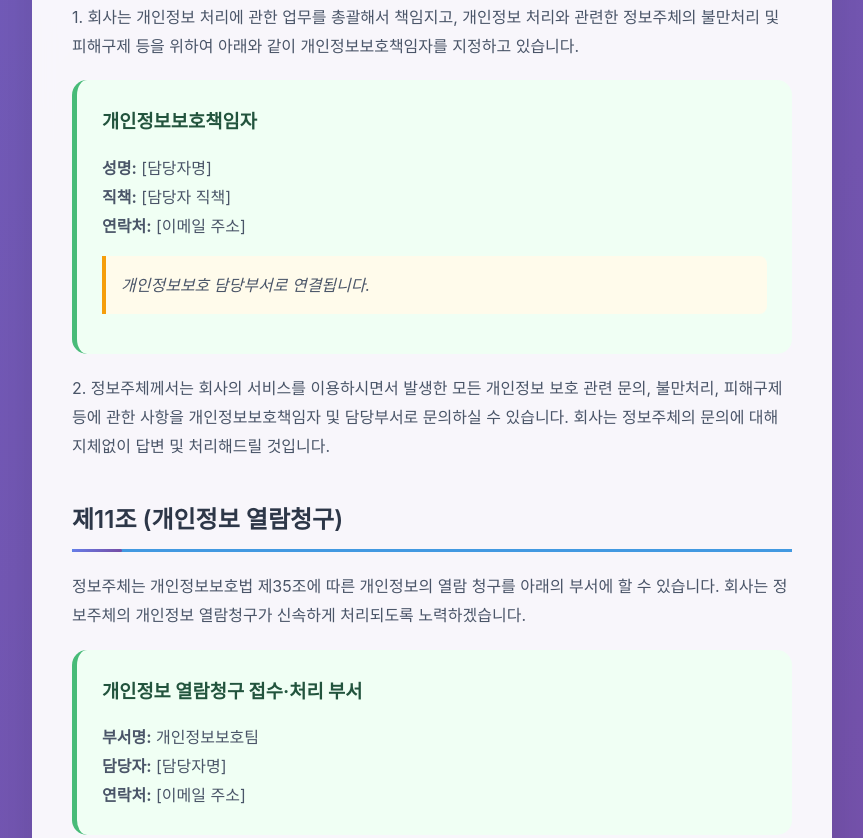
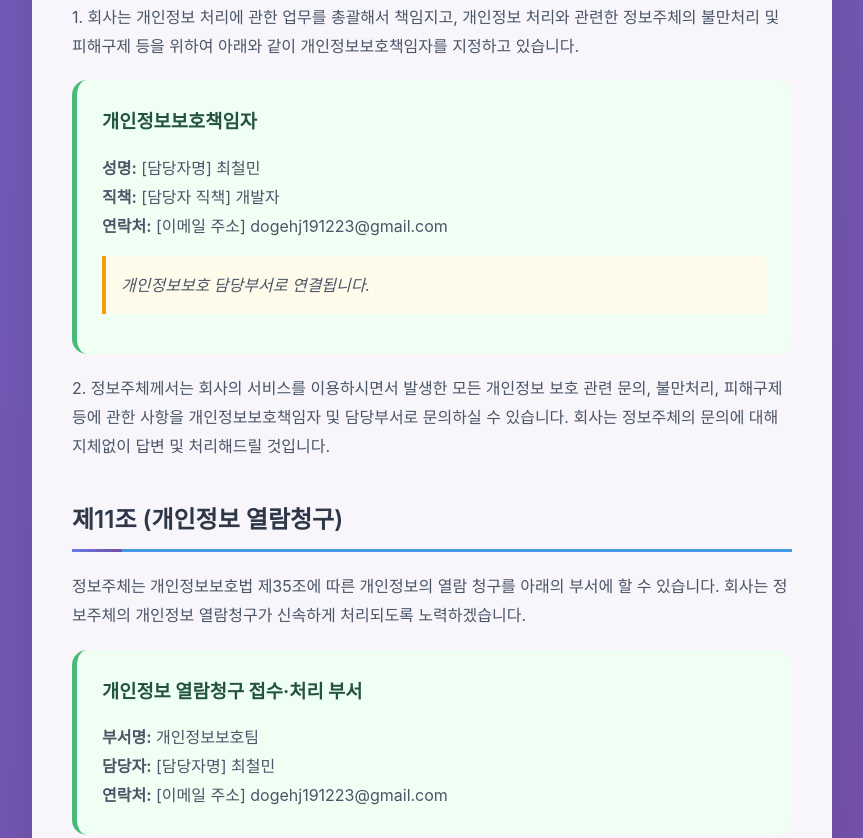
Before and after one commit to koongFan/wymepp.github.io, a plain HTML site: page index.html in a window 1280 px wide. Shown: the part 6772-7610 px from the top of the page, without its empty margins (208-1071 px from the left). Drawn offline with Linux system fonts and the light colour scheme.

Commit message:
Update index.html

```diff
--- a/index.html
+++ b/index.html
@@ -553,9 +553,9 @@
 
                     <div class="contact-info">
                         <h3>개인정보보호책임자</h3>
-                        <p><strong>성명:</strong> [담당자명]</p>
-                        <p><strong>직책:</strong> [담당자 직책]</p>
-                        <p><strong>연락처:</strong> [이메일 주소]</p>
+                        <p><strong>성명:</strong> [담당자명] 최철민</p>
+                        <p><strong>직책:</strong> [담당자 직책] 개발자</p>
+                        <p><strong>연락처:</strong> [이메일 주소] dogehj191223@gmail.com</p>
                         <div class="note">개인정보보호 담당부서로 연결됩니다.</div>
                     </div>
 
@@ -571,8 +571,8 @@
                     <div class="contact-info">
                         <h3>개인정보 열람청구 접수·처리 부서</h3>
                         <p><strong>부서명:</strong> 개인정보보호팀</p>
-                        <p><strong>담당자:</strong> [담당자명]</p>
-                        <p><strong>연락처:</strong> [이메일 주소]</p>
+                        <p><strong>담당자:</strong> [담당자명] 최철민</p>
+                        <p><strong>연락처:</strong> [이메일 주소] dogehj191223@gmail.com</p>
                     </div>
                 </div>
             </section>
```
